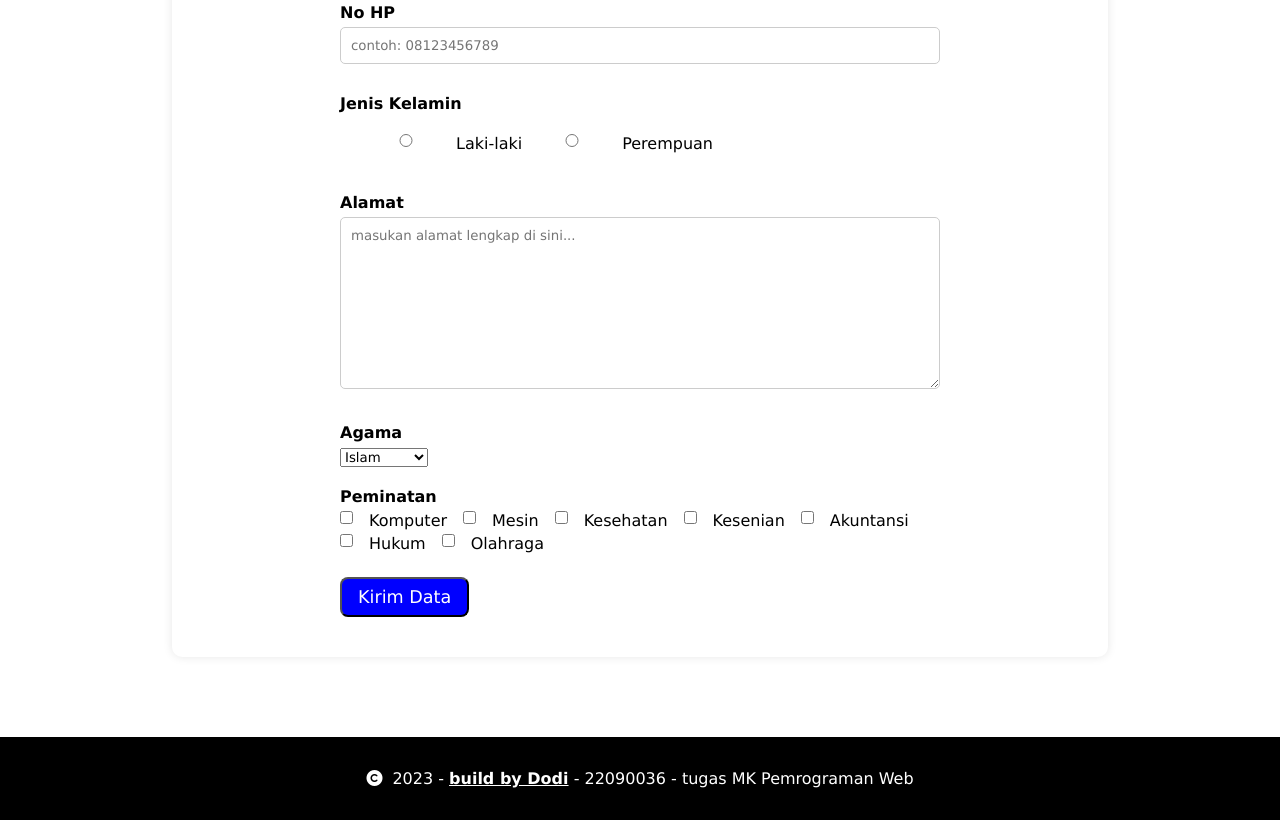
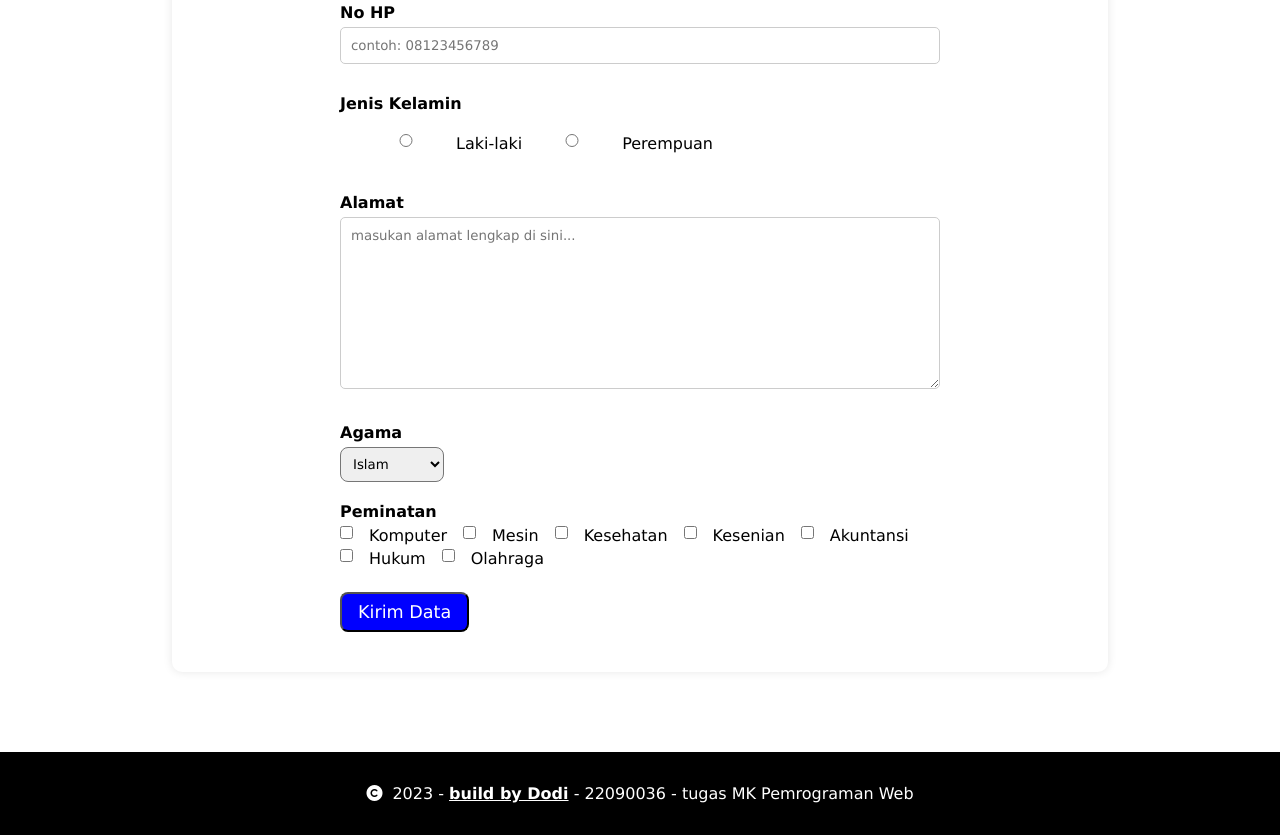
Before and after one commit to dodichakill/TM1-pemograman-web, a plain HTML site: page index.html in a window 1280 px wide. Shown: the part 3131-3966 px from the top of the page. Drawn offline with nearby package versions, Linux system fonts and the light colour scheme.

Commit message:
add: option elm

```diff
--- a/index.html
+++ b/index.html
@@ -412,7 +412,11 @@
             <div class="item">
               <label>Agama</label>
               <div class="">
-                <select name="agama" id="agama">
+                <select
+                  name="agama"
+                  id="agama"
+                  style="padding: 0.5rem; border-radius: 0.5rem"
+                >
                   <option value="Islam">Islam</option>
                   <option value="Kristen">Kristen</option>
                   <option value="Katolik">Katolik</option>
```
